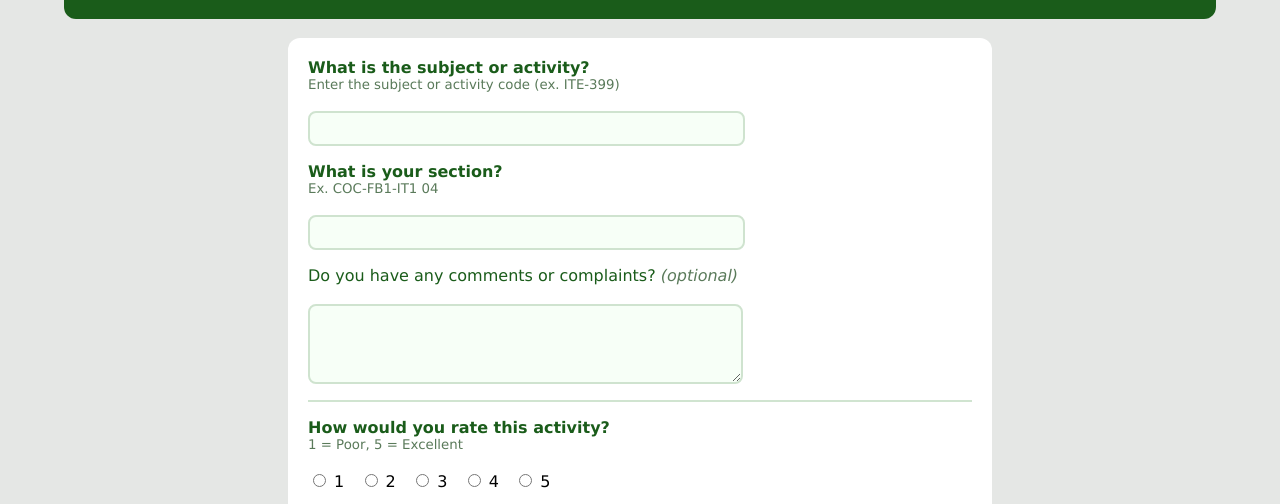
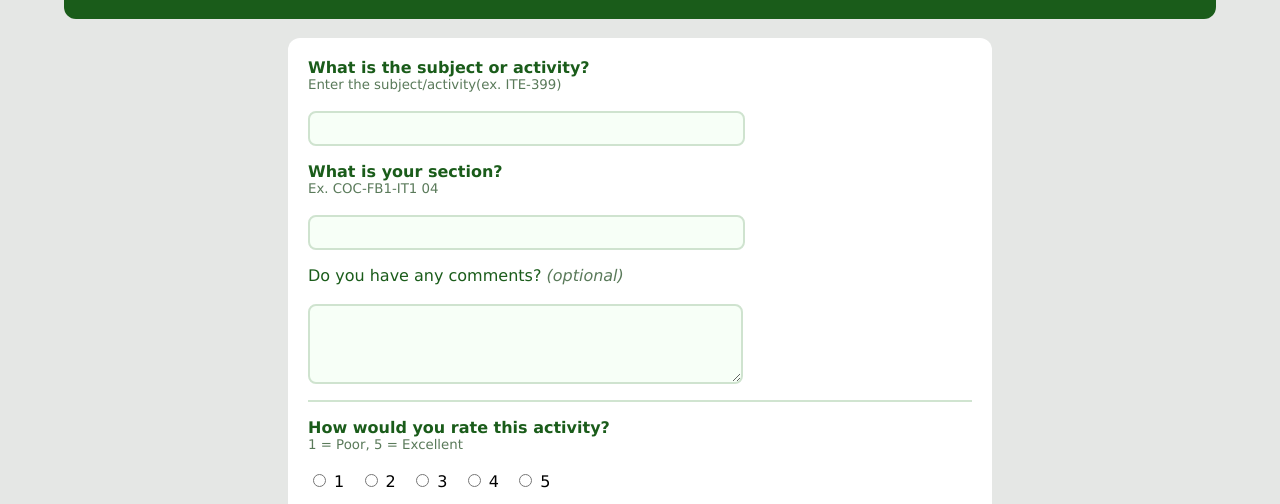
Before and after one commit to ABELLANOSAANDREBSIT1-04/ABELLANOSA_CLASSROOM-EFFICIENCY-LOGGER_HCI1-GROUP-8, a plain HTML site: page Classroom Efficiency Logger.htm in a window 1280 px wide. Shown: the part 262-766 px from the top of the page. Drawn offline with Linux system fonts and the light colour scheme.

```diff
--- a/Classroom Efficiency Logger.htm
+++ b/Classroom Efficiency Logger.htm
@@ -60,7 +60,7 @@
 
     <p>
         <font color="#1a5c1a"><b>What is the subject or activity?</b></font><br>
-        <small><font color="#5a7a5a">Enter the subject or activity code (ex. ITE-399)</font></small><br><br>
+        <small><font color="#5a7a5a">Enter the subject/activity(ex. ITE-399)</font></small><br><br>
         <input type="text" size="50"
         style="padding:8px; border-radius:8px; border:2px solid #cfe3cf; background-color:#f7fff7;">
     </p>
@@ -73,7 +73,7 @@
     </p>
 
     <p>
-        <font color="#1a5c1a">Do you have any comments or complaints?</font>
+        <font color="#1a5c1a">Do you have any comments?</font>
         <i><font color="#5a7a5a">(optional)</font></i><br><br>
         <textarea rows="4" cols="50"
         style="padding:8px; border-radius:8px; border:2px solid #cfe3cf; background-color:#f7fff7;"></textarea>
```
Lines whose indentation alone changed are shown as unchanged.
